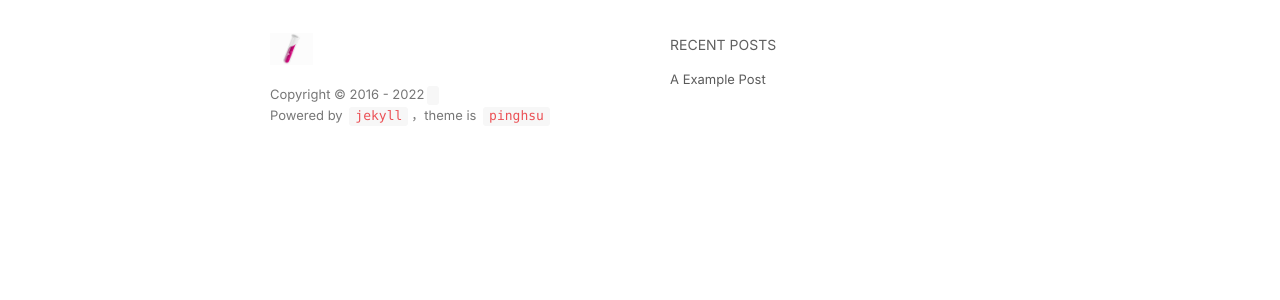
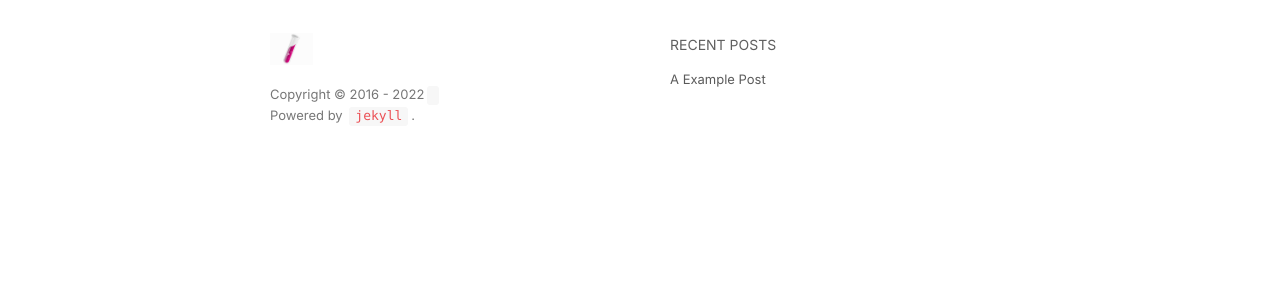
Before and after one commit to infoh/infoh.github.io, a Jekyll site: the page built from index.html, in a window 1280 px wide. Shown: the part 617-917 px from the top of the page. Built offline with Jekyll 4.4.1, drawn with Linux system fonts in a browser that asks for light colours; nearby versions of some CDN libraries; the list of posts is cut into pages by our own code; comment, search, counter and statistics services are not loaded.

Commit message:
Update footer.html

```diff
--- a/_includes/footer.html
+++ b/_includes/footer.html
@@ -17,7 +17,7 @@
                     </a>
                     <div class="info-text">
                         <p>Copyright &copy; 2016 - {{ site.time | date: '%Y' }} <a href="{{site.resume_site}}"><code>{{ site.author }}</code></a></p>
-                        <p>Powered by <a href="http://jekyllrb.com" target="_blank" rel="nofollow"><code>jekyll</code></a>，theme is <a href="https://github.com/lightfish-zhang/pinghsu-jekyll" target="_blank" rel="nofollow"><code>pinghsu</code></a></p>
+                        <p>Powered by <a href="http://jekyllrb.com" target="_blank" rel="nofollow"><code>jekyll</code></a>.</p>
                     </div>
                 </div>
             </div>
```
